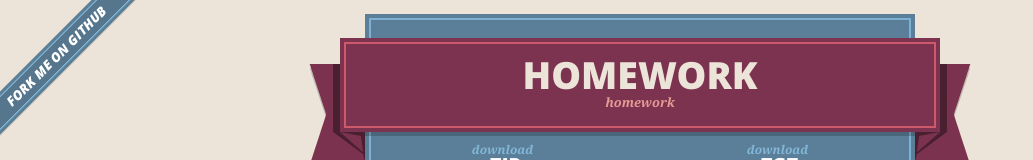
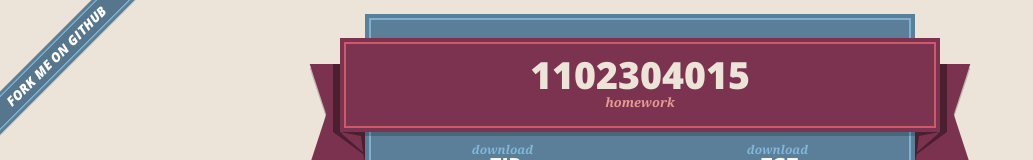
Before and after one commit to renee1997/homework, a plain HTML site: page index.html in a window 1280 px wide. Shown: the top 160 px of the page, without its empty margins (0-1033 px from the left). Drawn offline with nearby package versions, Linux system fonts and the light colour scheme.

Commit message:
Update index.html

```diff
--- a/index.html
+++ b/index.html
@@ -1,6 +1,10 @@
 <!DOCTYPE html>
 <html>
   <head>
+
+
+
+
     <meta charset='utf-8'>
     <meta http-equiv="X-UA-Compatible" content="chrome=1">
     <meta name="viewport" content="width=640">
@@ -27,7 +31,7 @@
       <header>
         <span class="ribbon-outer">
           <span class="ribbon-inner">
-            <h1>Homework</h1>
+            <h1>1102304015</h1>
             <h2>homework</h2>
           </span>
           <span class="left-tail"></span>
```
